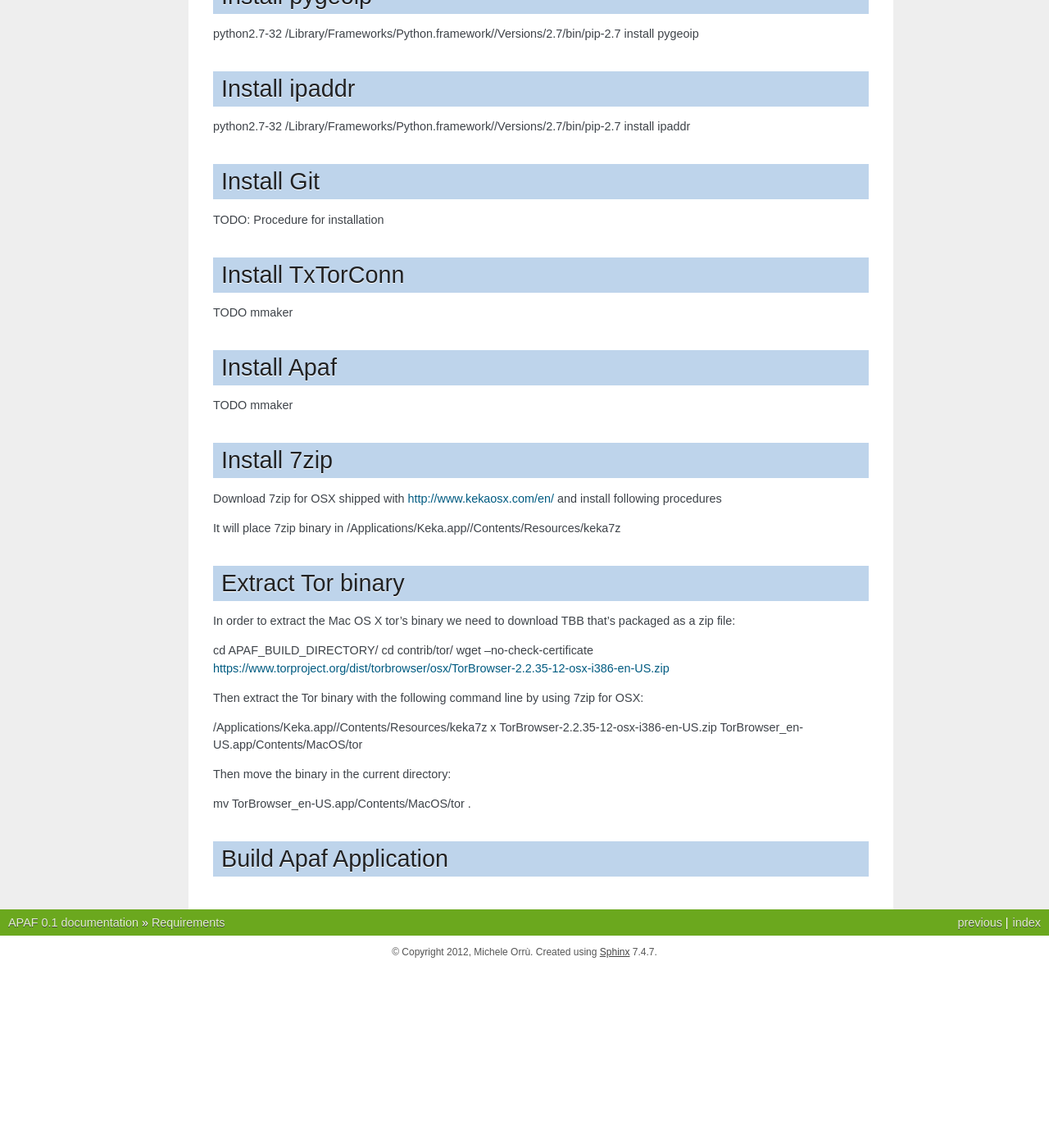
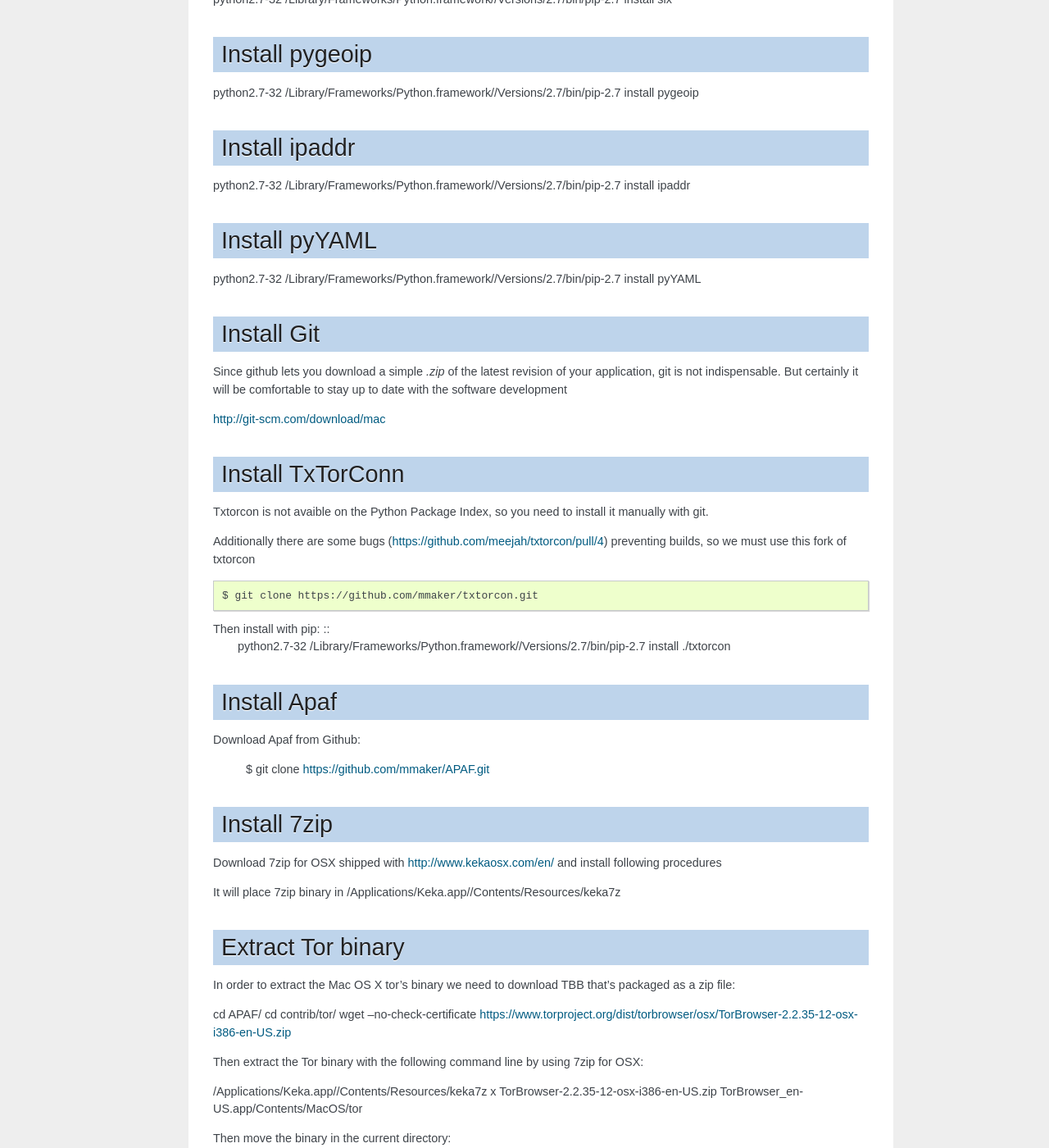
Before and after one commit to globaleaks/APAF, a Sphinx documentation site: the page built from docs/source/build_osx.rst, in a window 1280 px wide and 1400 px high, scrolled down 2351 px. Shown: the whole window at 82% size. Built offline with Sphinx 7.4.7, drawn with Linux system fonts in a browser that asks for light colours; before the commit the page ends 3532 px from its top, so only the background shows below that; some of the changed text lies outside the part shown.

Commit message:
Update docs/source/build_osx.rst

```diff
--- a/docs/source/build_osx.rst
+++ b/docs/source/build_osx.rst
@@ -32,6 +32,8 @@
 * PyGeoIP 0.2.3
  * TODO
 * Ipaddr 2.1.10
+ * TODO
+* PyYAML 3.10
  * TODO
 * 7zip 9.20 (kekaosx)
  * http://www.kekaosx.com/en/
@@ -78,7 +80,7 @@
 
 Install Twisted
 ----------
-http://pypi.python.org/packages/2.7/T/Twisted/Twisted-12.0.0.win32-py2.7.msi
+python2.7-32 /Library/Frameworks/Python.framework//Versions/2.7/bin/pip-2.7 install twisted
 
 Install Zope.interface
 ----------------------
@@ -97,17 +99,34 @@
 --------------
 python2.7-32 /Library/Frameworks/Python.framework//Versions/2.7/bin/pip-2.7 install ipaddr
 
+Install pyYAML
+--------------
+python2.7-32 /Library/Frameworks/Python.framework//Versions/2.7/bin/pip-2.7 install pyYAML
+
 Install Git
 -----------
-TODO: Procedure for installation
+Since github lets you download a simple `.zip`  of the latest revision of your
+application, git is not indispensable.
+But certainly it will be comfortable to stay up to date with the software development
+
+http://git-scm.com/download/mac
 
 Install TxTorConn
 -----------------
-TODO mmaker
+Txtorcon is not avaible on the Python Package Index, so you need to install it manually with git.
+
+Additionally there are some bugs (https://github.com/meejah/txtorcon/pull/4) preventing builds, so we must use this fork of txtorcon ::
+
+    $ git clone https://github.com/mmaker/txtorcon.git
+
+Then install with pip: ::
+    python2.7-32 /Library/Frameworks/Python.framework//Versions/2.7/bin/pip-2.7 install ./txtorcon
 
 Install Apaf
 ----------
-TODO mmaker
+Download Apaf from Github:
+
+    $ git clone https://github.com/mmaker/APAF.git
 
 Install 7zip
 -----------
@@ -119,7 +138,7 @@
 ------------------
 In order to extract the Mac OS X tor's binary we need to download TBB that's packaged as a zip file:
 
-cd APAF_BUILD_DIRECTORY/
+cd APAF/
 cd contrib/tor/
 wget --no-check-certificate https://www.torproject.org/dist/torbrowser/osx/TorBrowser-2.2.35-12-osx-i386-en-US.zip
 
```
